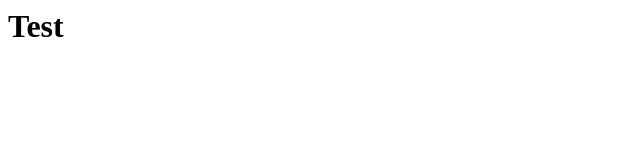
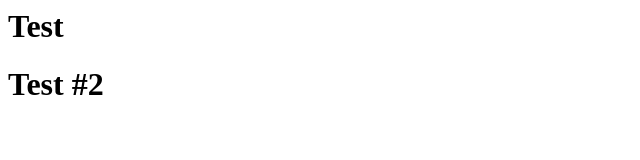
Before and after one commit to LatentWare/LatentWare.github.io, a plain HTML site: page index.html in a window 1280 px wide. Shown: the whole page, without its empty margins (0-640 px from the left). Drawn offline with Linux system fonts and the light colour scheme.

Commit message:
Update index.html

```diff
--- a/index.html
+++ b/index.html
@@ -1 +1,2 @@
 <h1>Test</h1>
+<h1>Test #2</h1>
```
